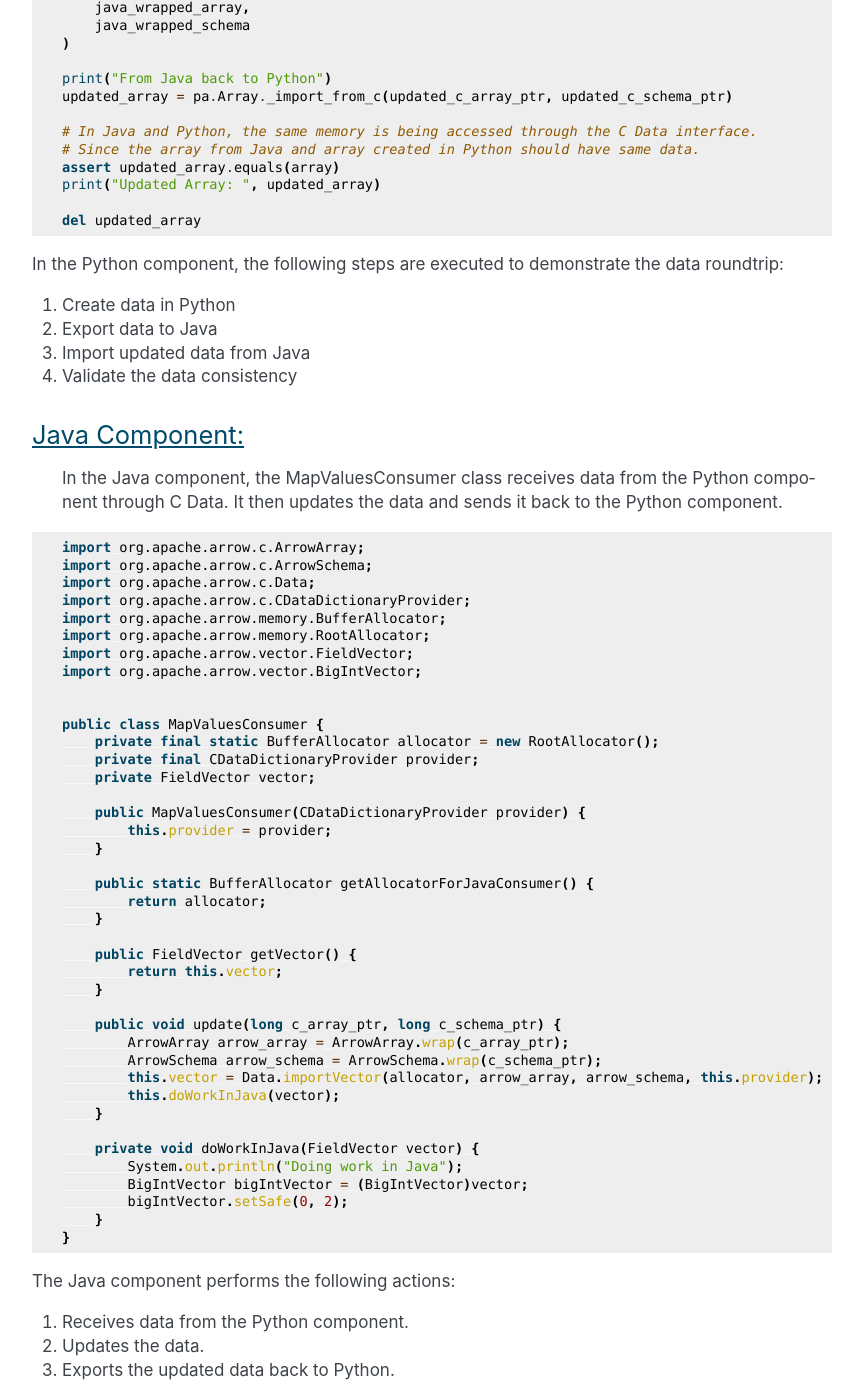
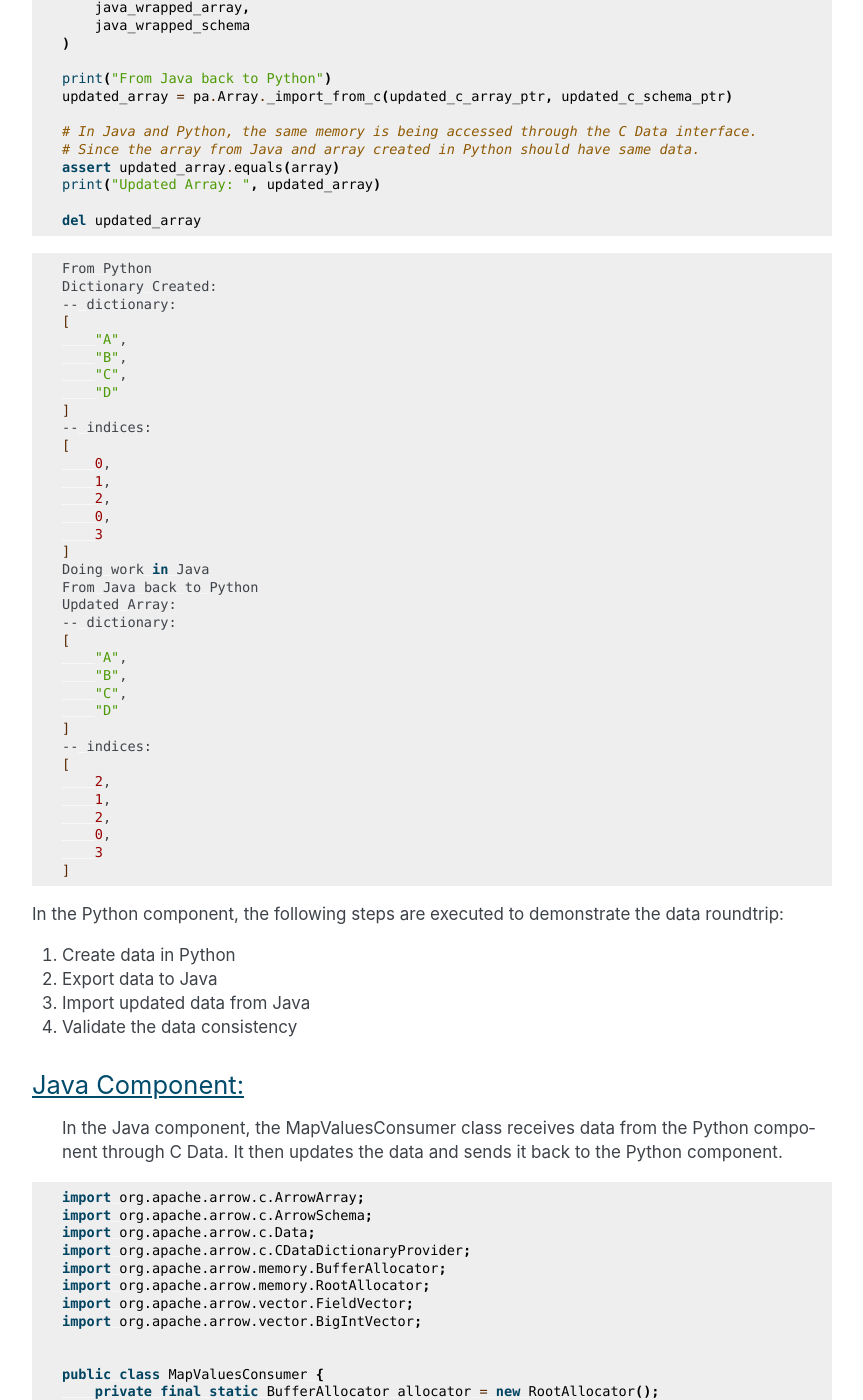
Before and after one commit to apache/arrow-cookbook, a Sphinx documentation site: the page built from java/source/python_java.rst, in a window 1280 px wide and 1400 px high, scrolled down 1713 px. Shown: the whole window, without its empty margins (258-1121 px from the left). Built offline with Sphinx 7.4.7, drawn with Linux system fonts in a browser that asks for light colours; pages that are not in the unit, such as notebooks, are missing from menus; comment, search, counter and statistics services are not loaded.

Commit message:
fix: adding python output

```diff
--- a/java/source/python_java.rst
+++ b/java/source/python_java.rst
@@ -96,6 +96,44 @@ Python Component:
 
     del updated_array
 
+.. code-block:: shell
+
+    From Python
+    Dictionary Created:
+    -- dictionary:
+    [
+        "A",
+        "B",
+        "C",
+        "D"
+    ]
+    -- indices:
+    [
+        0,
+        1,
+        2,
+        0,
+        3
+    ]
+    Doing work in Java
+    From Java back to Python
+    Updated Array:
+    -- dictionary:
+    [
+        "A",
+        "B",
+        "C",
+        "D"
+    ]
+    -- indices:
+    [
+        2,
+        1,
+        2,
+        0,
+        3
+    ]
+
 In the Python component, the following steps are executed to demonstrate the data roundtrip:
 
 1. Create data in Python
```
